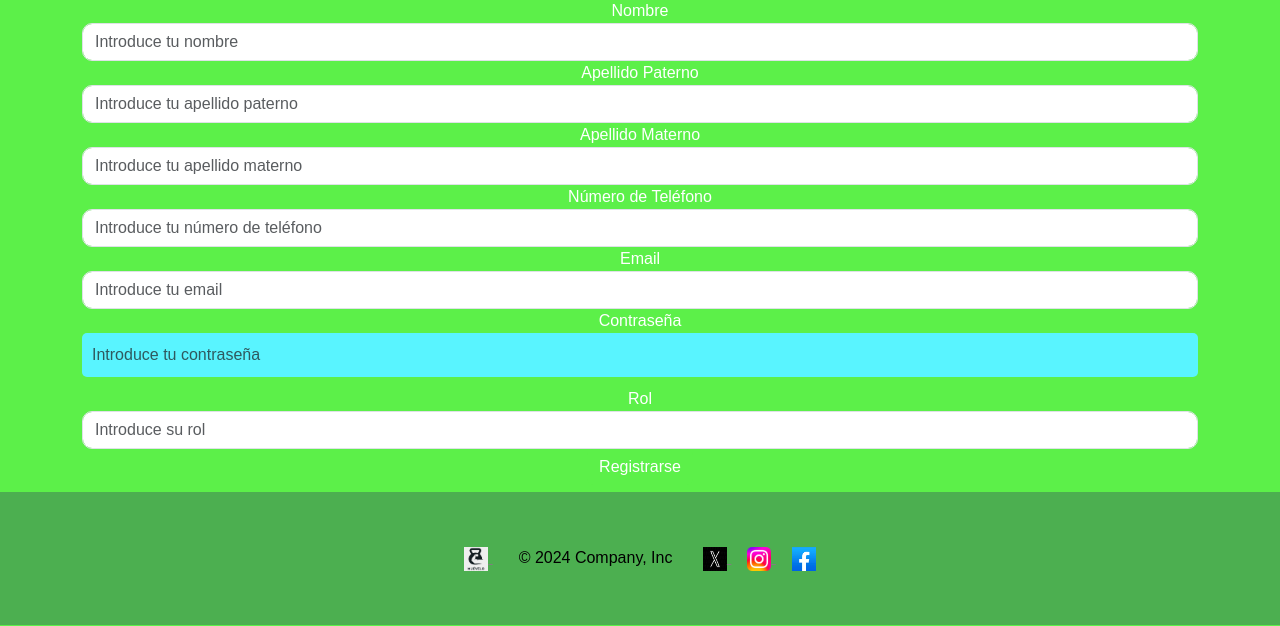
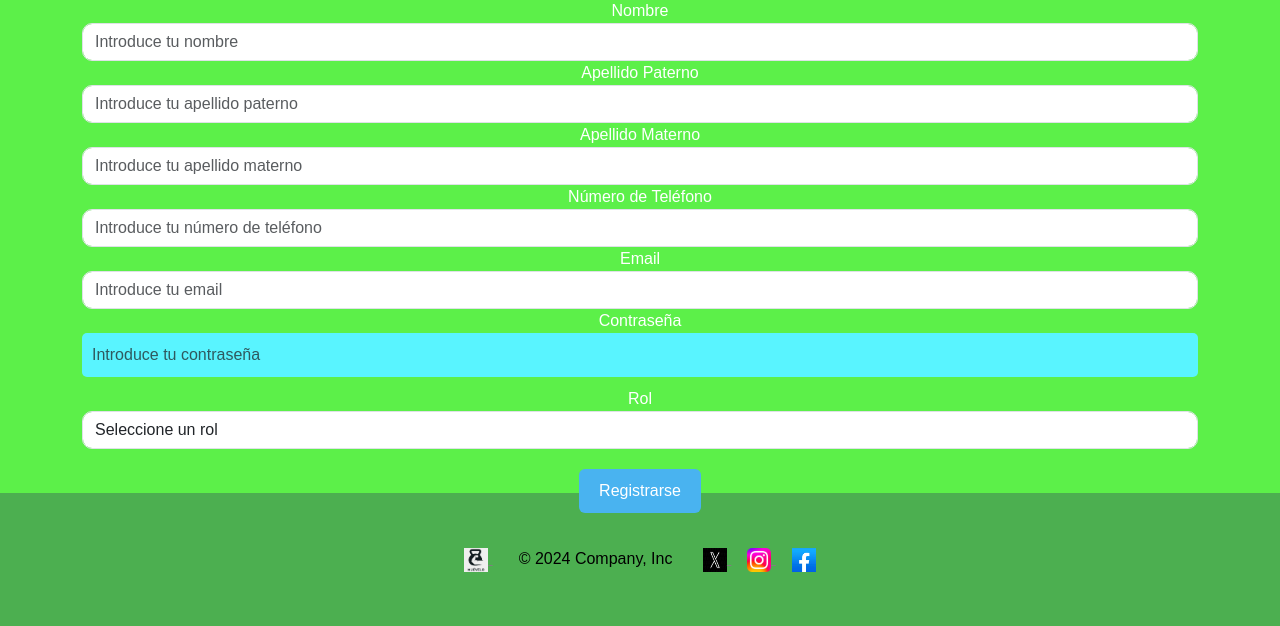
Before and after one commit to josu460/CuidateDivirtiendote, a Flask app: page /registro in a window 1280 px wide; the page is wider, and only the part inside the window is pictured. Shown: the part 175-801 px from the top of that part. Run offline with Flask 3, Linux system fonts and the light colour scheme; the visitor is signed in with stand-in values (Sample User, id 1); data that the repository does not hold is empty; some libraries are stand-ins or nearby versions.

Commit message:
cambios login

```diff
--- a/CuidateDivirtiendote/static/css/index.css
+++ b/CuidateDivirtiendote/static/css/index.css
@@ -277,7 +277,7 @@
 
 
 /* Planes o servicios */
- /* Asegúrate de incluir estos estilos en tu archivo CSS */
+
 
 .pricing-container {
     display: flex;
--- a/CuidateDivirtiendote/static/css/styles.css
+++ b/CuidateDivirtiendote/static/css/styles.css
@@ -87,8 +87,11 @@ body {
 }
 
 .btn-primary {
-  background-color: #5cf049;
+  top: 20px; /* Mueve el botón hacia abajo */
+  padding: 10px 20px;
+  background-color: #49b3f0;
   border: none;
+  position: relative; /* Asegúrate de que el posicionamiento relativo esté habilitado */
 }
 
 .btn-primary:hover {
--- a/CuidateDivirtiendote/templates/registro_usuario.html
+++ b/CuidateDivirtiendote/templates/registro_usuario.html
@@ -61,8 +61,11 @@
         </div>
         <div class="form-group">
             <label for="rol">Rol</label>
-            <input type="text" class="form-control" name="txtrole" placeholder="Introduce su rol"
-                required>
+            <select class="form-control" id="rol" required name="txtrole">
+                <option value="">Seleccione un rol</option>
+                <option value="">user</option>
+                <option value="">admin</option>
+            </select>
         </div>
         <button type="submit" class="btn btn-primary btn-block">Registrarse</button>
     </form>
--- a/CuidateDivirtiendote/templates/resgistrox.html
+++ b/CuidateDivirtiendote/templates/resgistrox.html
@@ -99,8 +99,10 @@
             </div>
             <div class="form-group">
                 <label for="rol">Rol</label>
-                <input type="text" class="form-control" name="txtrole" placeholder="Introduce su rol"
-                    required>
+                <select class="form-control" id="rol" required name="txtrole">
+                    <option value="">Seleccione un rol</option>
+                    <option value="">user</option>
+                </select>
             </div>
             <button type="submit" class="btn btn-primary btn-block">Registrarse</button>
         </form>
```
